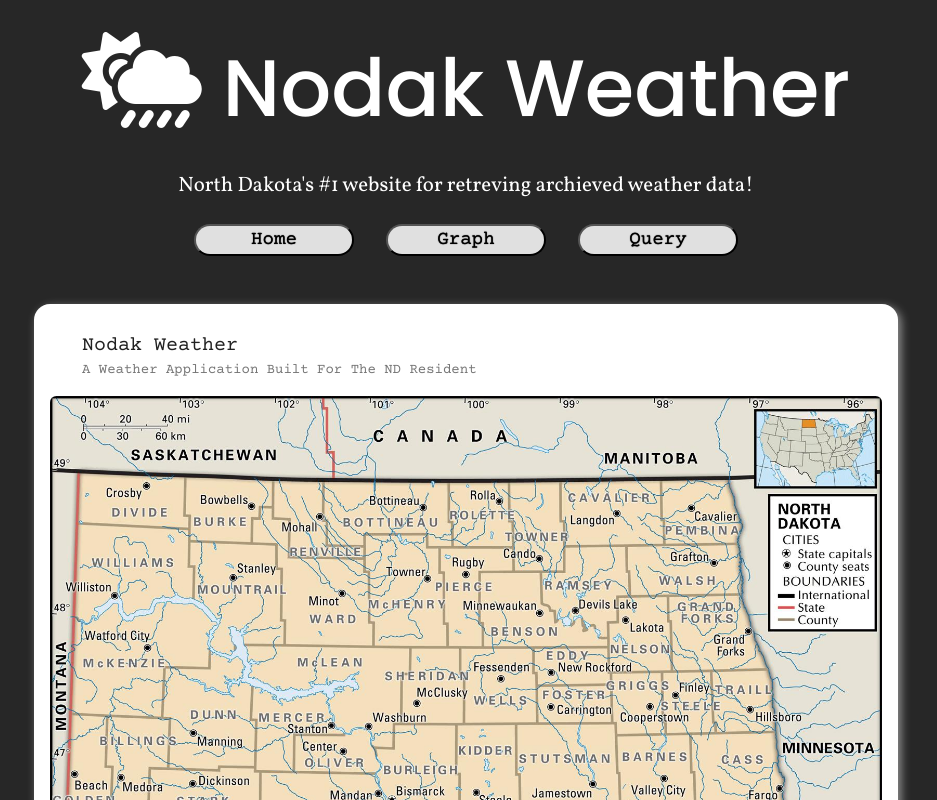
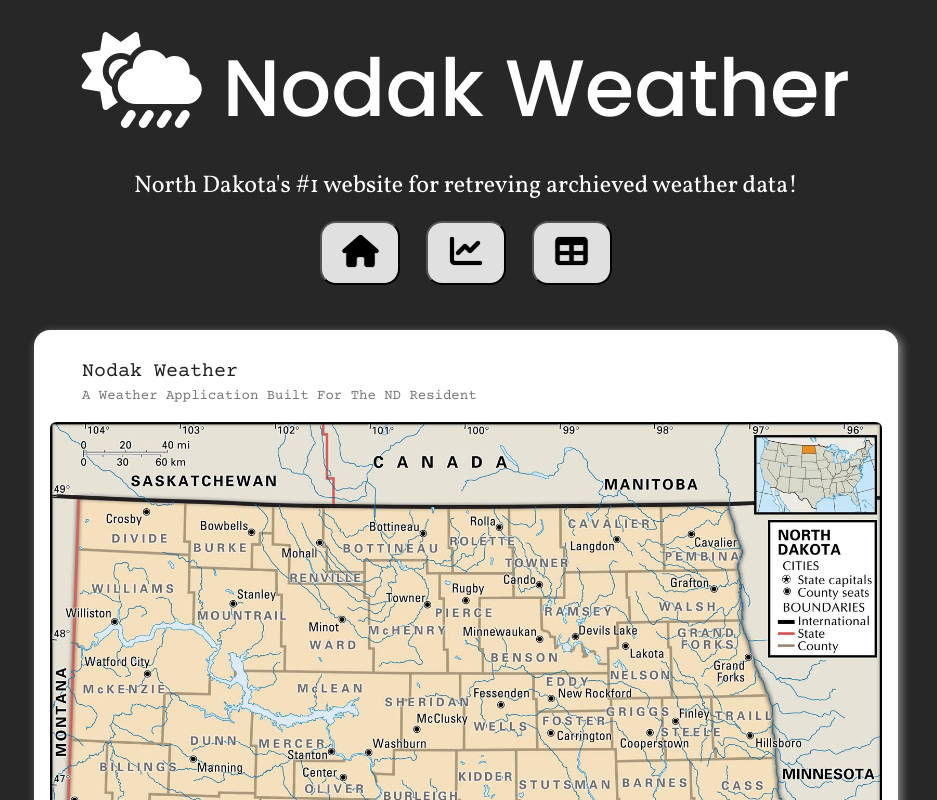
Before and after one commit to jacksont432/NodakWeather, an Angular app in the folder NDWeather/: page / in a window 1280 px wide. Shown: the top 800 px of the page, without its empty margins (174-1111 px from the left). Built offline with nearby package versions, Linux system fonts and the light colour scheme.

Commit message:
FANCY ICONS
FANCY!!!!!!!!

```diff
--- a/NDWeather/src/app/home/home-details/home-details.component.html
+++ b/NDWeather/src/app/home/home-details/home-details.component.html
@@ -17,7 +17,7 @@
 </div>
 
 <div class="team-title-holder">
-  <h1 class="team-title">Our Team:</h1>
+  <h1 class="team-title"><i class="fas fa-user-friends" style="font-size:6rem;"></i> Our Team:</h1>
 </div>
 
 <div class="team-card-holder">
--- a/NDWeather/src/app/home/home.component.css
+++ b/NDWeather/src/app/home/home.component.css
@@ -30,7 +30,7 @@
 
   width:100%;
   text-align: center;
-  font-size: 1.3rem;
+  font-size: 1.5rem;
   font-family: 'Vollkorn', serif;
 
 }
@@ -48,9 +48,9 @@
 .menu-button{
   background-color: rgb(224, 224, 224);
 
-  width:10rem;
-  height:2rem;
-  margin:1rem;
+  width:5rem;
+  height:4rem;
+  margin:0.8rem;
 
   border-radius: 1rem;
 
@@ -65,8 +65,8 @@
   transform: scale(1.08);
 
   background-color: rgb(255, 255, 255);
-  width:10rem;
-  height:2rem;
+  width:6rem;
+  height:4rem;
   margin-top:0.9rem;
   box-shadow: 2px 2px 9px rgba(255, 255, 255, 0.5);
   text-shadow: 0px 0px 1px #eeeeee;
--- a/NDWeather/src/app/home/home.component.html
+++ b/NDWeather/src/app/home/home.component.html
@@ -10,9 +10,9 @@
     </div>
 
     <div class="menu-button-holder">
-      <button class = "menu-button" (click)="homeClick()">Home</button>
-      <button class = "menu-button" (click)="graphClick()">Graph</button>
-      <button class = "menu-button" (click)="queryClick()">Query</button>
+      <button class = "menu-button" (click)="homeClick()"><i class="fas fa-home" style="font-size:2rem;"></i></button>
+      <button class = "menu-button" (click)="graphClick()"><i class="fas fa-chart-line" style="font-size:2rem;"></i></button>
+      <button class = "menu-button" (click)="queryClick()"><i class="fas fa-table" style="font-size:2rem;"></i></button>
     </div>
 
   </div>
```
